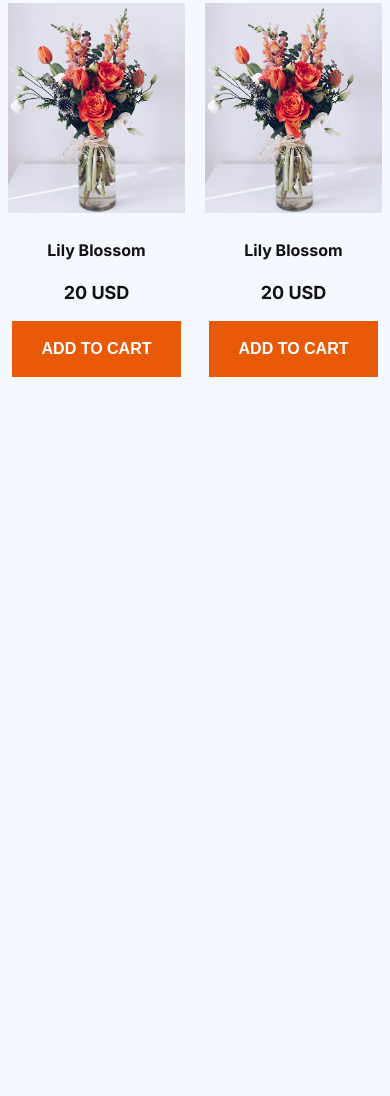
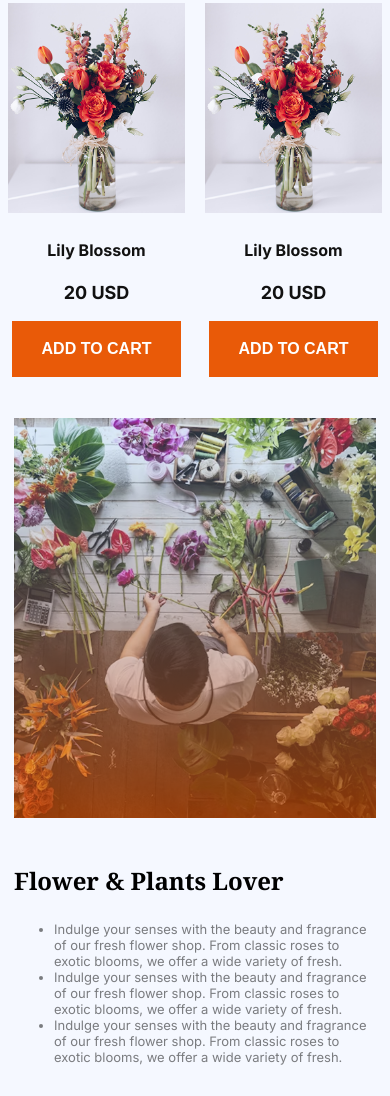
Before and after one commit to fahim0037/assignment-02, a plain HTML site: page index.html in a window 390 px wide. Shown: the part 1867-2963 px from the top of the page. Before the commit the page ends 2252 px from the top, so only its background shows below. Drawn offline with Linux system fonts and the light colour scheme.

Commit message:
added plants lover section with responsive

```diff
--- a/index.html
+++ b/index.html
@@ -52,41 +52,52 @@
             <div class="card-container">
                 <div class="card"> <img class="plants-img" src="images/sample-flower-image.png" alt="Lily Blossom">
                     <h4 class="plants-name">Lily Blossom</h4>
-                    <p class="plants-price">20 USD</p> <a href=""><button class="plants-button" >ADD TO CART</button></a>
+                    <p class="plants-price">20 USD</p> <a href=""><button class="plants-button">ADD TO CART</button></a>
                 </div>
                 <div class="card"> <img class="plants-img" src="images/sample-flower-image.png" alt="Lily Blossom">
                     <h4 class="plants-name">Lily Blossom</h4>
-                    <p class="plants-price">20 USD</p><a href=""><button class="plants-button" >ADD TO CART</button></a>
+                    <p class="plants-price">20 USD</p><a href=""><button class="plants-button">ADD TO CART</button></a>
                 </div>
                 <div class="card"> <img class="plants-img" src="images/sample-flower-image.png" alt="Lily Blossom">
                     <h4 class="plants-name">Lily Blossom</h4>
-                    <p class="plants-price">20 USD</p><a href=""><button class="plants-button" >ADD TO CART</button></a>
+                    <p class="plants-price">20 USD</p><a href=""><button class="plants-button">ADD TO CART</button></a>
                 </div>
                 <div class="card"> <img class="plants-img" src="images/sample-flower-image.png" alt="Lily Blossom">
                     <h4 class="plants-name">Lily Blossom</h4>
-                    <p class="plants-price">20 USD</p><a href=""><button class="plants-button" >ADD TO CART</button></a>
+                    <p class="plants-price">20 USD</p><a href=""><button class="plants-button">ADD TO CART</button></a>
                 </div>
                 <div class="card"> <img class="plants-img" src="images/sample-flower-image.png" alt="Lily Blossom">
                     <h4 class="plants-name">Lily Blossom</h4>
-                    <p class="plants-price">20 USD</p><a href=""><button class="plants-button" >ADD TO CART</button></a>
+                    <p class="plants-price">20 USD</p><a href=""><button class="plants-button">ADD TO CART</button></a>
                 </div>
                 <div class="card"> <img class="plants-img" src="images/sample-flower-image.png" alt="Lily Blossom">
                     <h4 class="plants-name">Lily Blossom</h4>
-                    <p class="plants-price">20 USD</p><a href=""><button class="plants-button" >ADD TO CART</button></a>
+                    <p class="plants-price">20 USD</p><a href=""><button class="plants-button">ADD TO CART</button></a>
                 </div>
                 <div class="card"> <img class="plants-img" src="images/sample-flower-image.png" alt="Lily Blossom">
                     <h4 class="plants-name">Lily Blossom</h4>
-                    <p class="plants-price">20 USD</p><a href=""><button class="plants-button" >ADD TO CART</button></a>
+                    <p class="plants-price">20 USD</p><a href=""><button class="plants-button">ADD TO CART</button></a>
                 </div>
                 <div class="card"> <img class="plants-img" src="images/sample-flower-image.png" alt="Lily Blossom">
                     <h4 class="plants-name">Lily Blossom</h4>
-                    <p class="plants-price">20 USD</p><a href=""><button class="plants-button" >ADD TO CART</button></a>
+                    <p class="plants-price">20 USD</p><a href=""><button class="plants-button">ADD TO CART</button></a>
                 </div>
             </div>
         </div>
         <!-- plants lover section  -->
-        <div>
-
+        <div class="plantslover">
+            <div><img class="plantslover-img" src="images/flower-store.png" alt="flower store"></div>
+            <div class="plantslover-content">
+                <h3 class="plantslover-head noto-serif-font">Flower & Plants Lover</h3>
+                <ul class="plantslover-txt">
+                    <li>Indulge your senses with the beauty and fragrance of our fresh flower shop. From classic roses
+                        to exotic blooms, we offer a wide variety of fresh.</li>
+                    <li>Indulge your senses with the beauty and fragrance of our fresh flower shop. From classic roses
+                        to exotic blooms, we offer a wide variety of fresh.</li>
+                    <li>Indulge your senses with the beauty and fragrance of our fresh flower shop. From classic roses
+                        to exotic blooms, we offer a wide variety of fresh.</li>
+                </ul>
+            </div>
         </div>
         <!-- Latest deals section -->
         <div>
--- a/styles/assignment.css
+++ b/styles/assignment.css
@@ -108,6 +108,15 @@ padding: 20px 80px;
 border-style: none;}
 
 /* plants lover section */
+.plantslover{display: flex;
+    gap: 60px;
+    margin: 210px 150px 0px;}
+.plantslover-img{width: 100%;}
+.plantslover-content{}
+.plantslover-head{font-size: 50px;
+font-weight: bold;}
+.plantslover-txt {font-size: 22px;
+color: rgba(0, 0, 0, 0.5);}
 
 /* Latest deals section */
 
@@ -175,4 +184,13 @@ gap: 20px;}
 font-size: 16px;
 padding: 19px 30px;}
 
+.plantslover{
+    flex-direction: column;
+    gap: 18px;
+    margin: 41px 6px 18px;}
+.plantslover-img{ width: 100%;}
+.plantslover-content{}
+.plantslover-head{font-size: 24px;}
+.plantslover-txt {font-size: 13px;}
 }
+/* Latest deals section */
```
